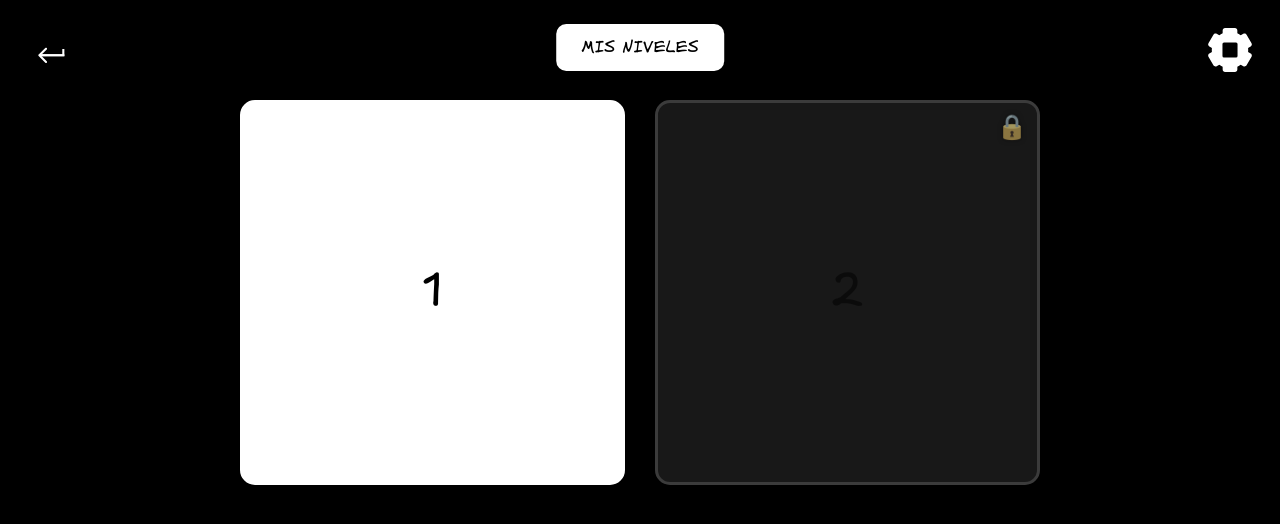
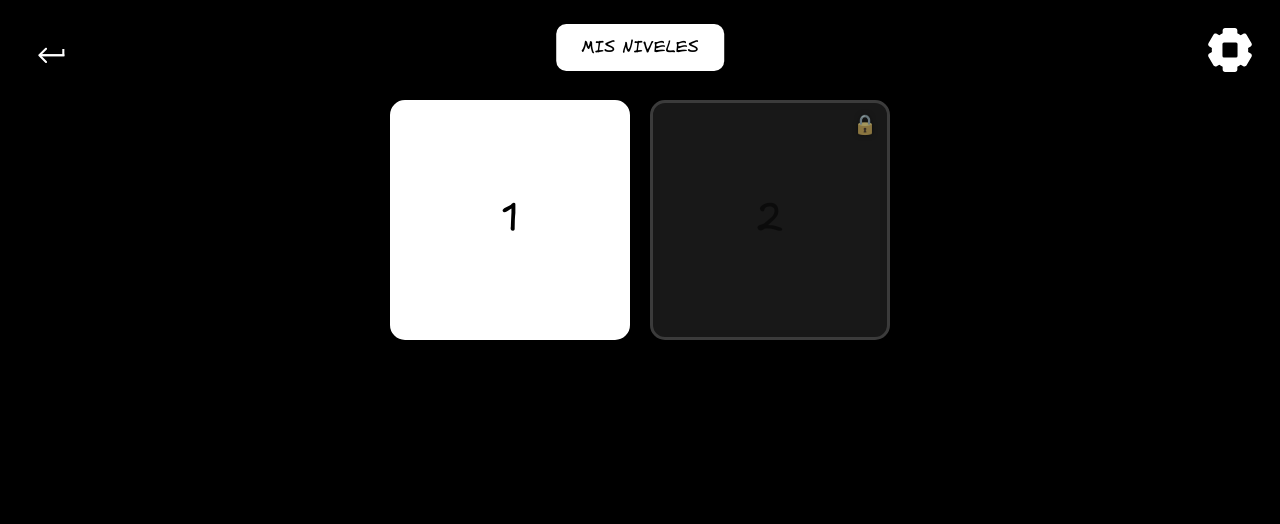
Before and after one commit to arrozet/Cuby, a React (Create React App) app in the folder web/cuby/: page /#/levels in a window 1280 px wide. Shown: the top 524 px of the page. Built offline with nearby package versions, Linux system fonts and the light colour scheme.

Commit message:
Achicado un poco el selector de niveles

```diff
--- a/web/cuby/src/components/LevelSelect/LevelSelect.styles.js
+++ b/web/cuby/src/components/LevelSelect/LevelSelect.styles.js
@@ -31,18 +31,18 @@ export const LevelsGrid = styled.div`
   display: grid;
   /* Flexible columns: fit as many cards as possible */
   /* On smaller screens, make min size smaller */
-  grid-template-columns: repeat(auto-fit, minmax(100px, 1fr));
-  gap: clamp(10px, 3vw, 20px); /* Reduced gap */
+  grid-template-columns: repeat(auto-fit, minmax(80px, 1fr)); /* Reduced min size */
+  gap: clamp(8px, 2vw, 15px); /* Reduced gap */
   justify-content: center;
   width: 100%;
-  max-width: 800px; /* Adjust max width */
+  max-width: 500px; /* Slightly reduced max width */
   margin-top: 20px; /* Add margin below buttons */
   padding-bottom: 20px; /* Add padding at the bottom */
 
   /* Larger minimum size for wider screens */
   @media (min-width: 600px) {
-    grid-template-columns: repeat(auto-fit, minmax(120px, 1fr));
-    gap: clamp(15px, 4vw, 30px); /* Restore original gap */
+    grid-template-columns: repeat(auto-fit, minmax(100px, 1fr)); /* Reduced min size */
+    gap: clamp(10px, 3vw, 20px); /* Reduced gap */
   }
 `;
 
@@ -68,7 +68,7 @@ export const LevelCard = styled.div`
 
   .level-number {
     /* Responsive font size - reduced max size */
-    font-size: clamp(2rem, 8vw, 3rem);
+    font-size: clamp(1.5rem, 6vw, 2.5rem); /* Reduced font size */
     font-weight: normal;
     opacity: ${props => props.locked ? 0.5 : 1};
   }
@@ -77,7 +77,7 @@ export const LevelCard = styled.div`
     position: absolute;
     top: clamp(5px, 1.5vw, 10px); /* Responsive position */
     right: clamp(5px, 1.5vw, 10px); /* Responsive position */
-    font-size: clamp(1rem, 3vw, 1.5rem); /* Reduced size */
+    font-size: clamp(0.8rem, 2.5vw, 1.2rem); /* Reduced size */
     color: #ff9800;
     text-shadow: 0 0 5px rgba(0,0,0,0.5);
   }
```
Also changed, not shown: 1 other file (tests, documents, lock files or other folders).
